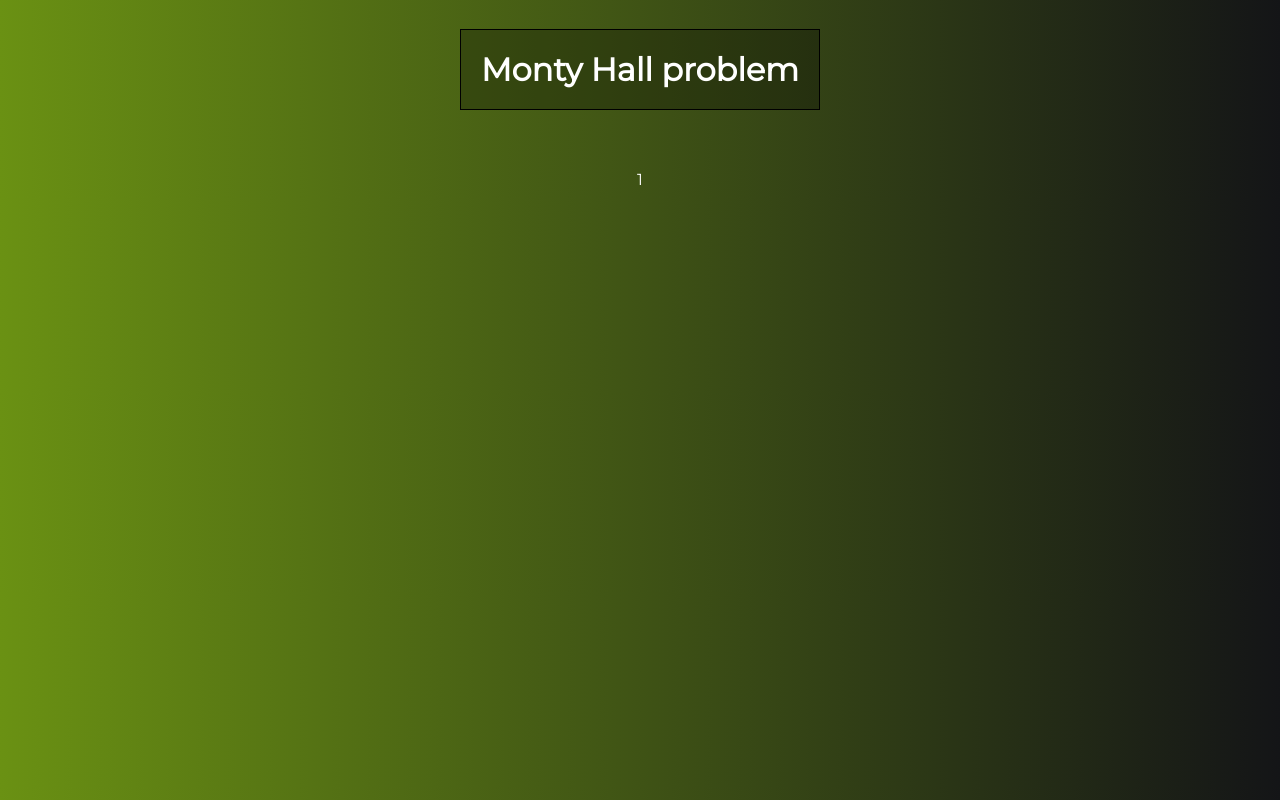
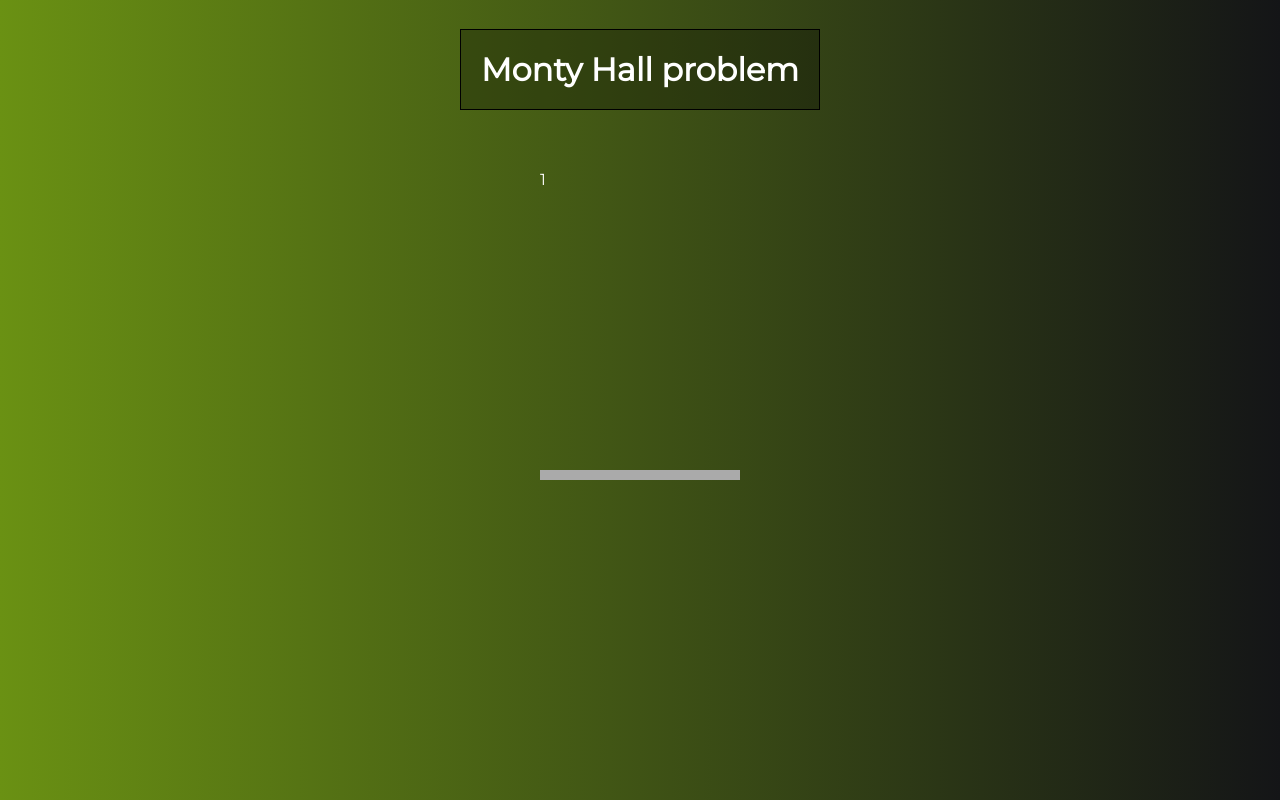
Before and after one commit to Andreas-Ziegler22/montyhall-vue-project, a Vue app: page / in a window 1280 px wide. Built offline with nearby package versions, Linux system fonts and the light colour scheme; the HTML template or start-up script is replaced by a standard one.

Commit message:
start with door style

```diff
--- a/src/components/Door.vue
+++ b/src/components/Door.vue
@@ -29,4 +29,15 @@ export default {
 };
 </script>
 
-<style></style>
+<style>
+:root{
+  --door-border: 5px solid brown:
+}
+
+.door-area{
+  position: relative;
+  width: 200px;
+  height: 310px;
+  border-bottom: 10px solid #aaa;
+}
+</style>
```
